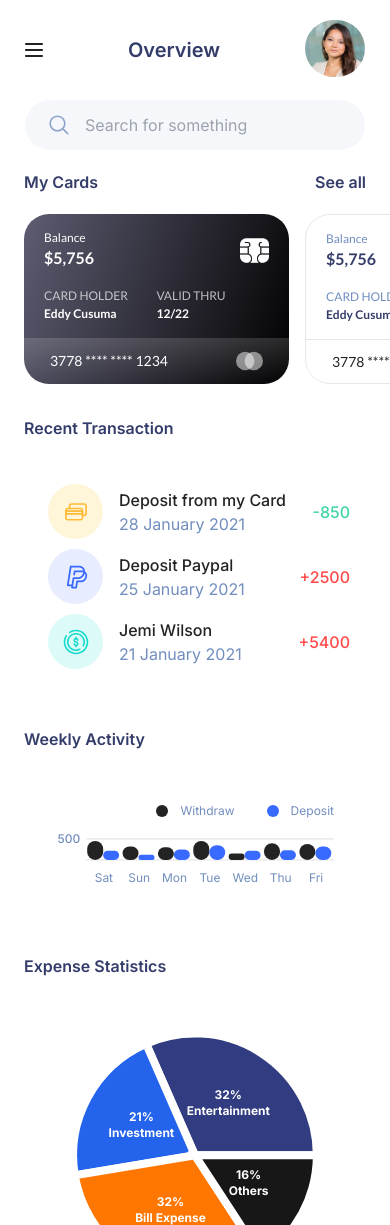
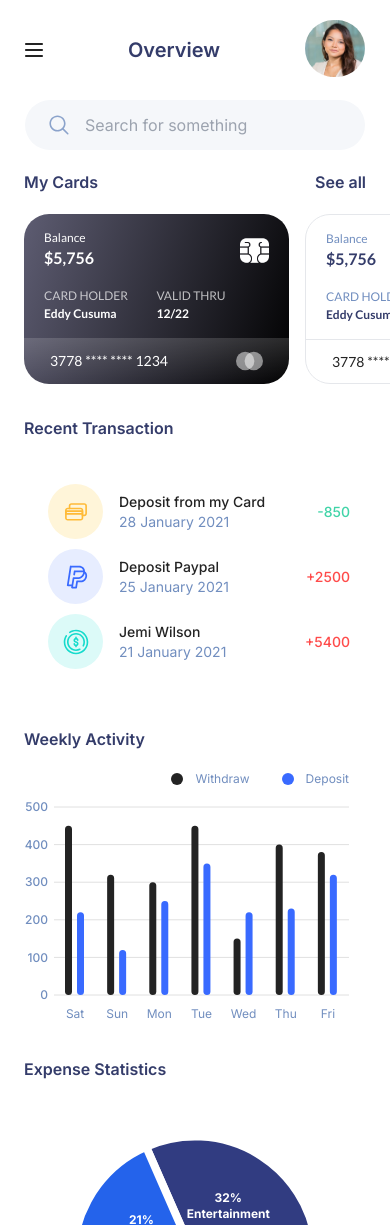
Before and after one commit to lui7henrique/soar, a React (Vite) app: page / in a window 390 px wide. Shown: the top 1225 px of the page. Built offline with nearby package versions, Linux system fonts and the light colour scheme.

Commit message:
feat: weekly activity responsive

```diff
--- a/src/components/recent-transaction.tsx
+++ b/src/components/recent-transaction.tsx
@@ -58,14 +58,18 @@ export function RecentTransaction() {
 						</div>
 
 						<div>
-							<p className="text-foreground font-medium">{transaction.label}</p>
-							<p className="text-[#718EBF]">{transaction.createdAt}</p>
+							<p className="text-foreground font-medium text-sm desktop:text-md">
+								{transaction.label}
+							</p>
+							<p className="text-[#718EBF] text-sm desktop:text-md">
+								{transaction.createdAt}
+							</p>
 						</div>
 					</div>
 
 					<p
 						className={cn(
-							"font-medium",
+							"font-medium text-sm desktop:text-md",
 							transaction.type === "INCOME"
 								? "text-[#FF4B4A]"
 								: "text-[#41D4A8]",
--- a/src/components/weekly-activity.tsx
+++ b/src/components/weekly-activity.tsx
@@ -9,6 +9,8 @@ import {
 } from "recharts";
 import type { Props } from "recharts/types/component/DefaultLegendContent";
 import { v4 } from "uuid";
+import { cn } from "../lib/utils";
+import { useMediaQuery } from "../hooks/use-media-query";
 
 const data = [
 	{ day: "Sat", withdraw: 450, deposit: 220 },
@@ -41,12 +43,19 @@ const renderCustomLegend = (props: Props) => {
 };
 
 export function WeeklyActivity() {
+	const isDesktop = useMediaQuery("(min-width: 1280px)");
+
 	return (
-		<div className="aspect-[730/322] bg-background rounded-3xl">
-			<ResponsiveContainer className="p-8">
+		<div
+			className={cn(
+				"bg-background rounded-3xl w-[325px] h-[254px]",
+				"desktop:w-[730px] desktop:h-[322px]",
+			)}
+		>
+			<ResponsiveContainer className="desktop:p-8">
 				<BarChart
 					data={data}
-					barGap={12}
+					barGap={isDesktop ? 12 : 5}
 					margin={{ left: 0, right: 0, bottom: 0, top: 0 }}
 				>
 					<Legend
@@ -80,13 +89,14 @@ export function WeeklyActivity() {
 						dataKey="withdraw"
 						fill="#232323"
 						radius={[30, 30, 30, 30]}
-						barSize={16}
+						barSize={isDesktop ? 16 : 7}
 					/>
+
 					<Bar
 						dataKey="deposit"
 						fill="#396AFF"
 						radius={[30, 30, 30, 30]}
-						barSize={16}
+						barSize={isDesktop ? 16 : 7}
 					/>
 				</BarChart>
 			</ResponsiveContainer>
```
